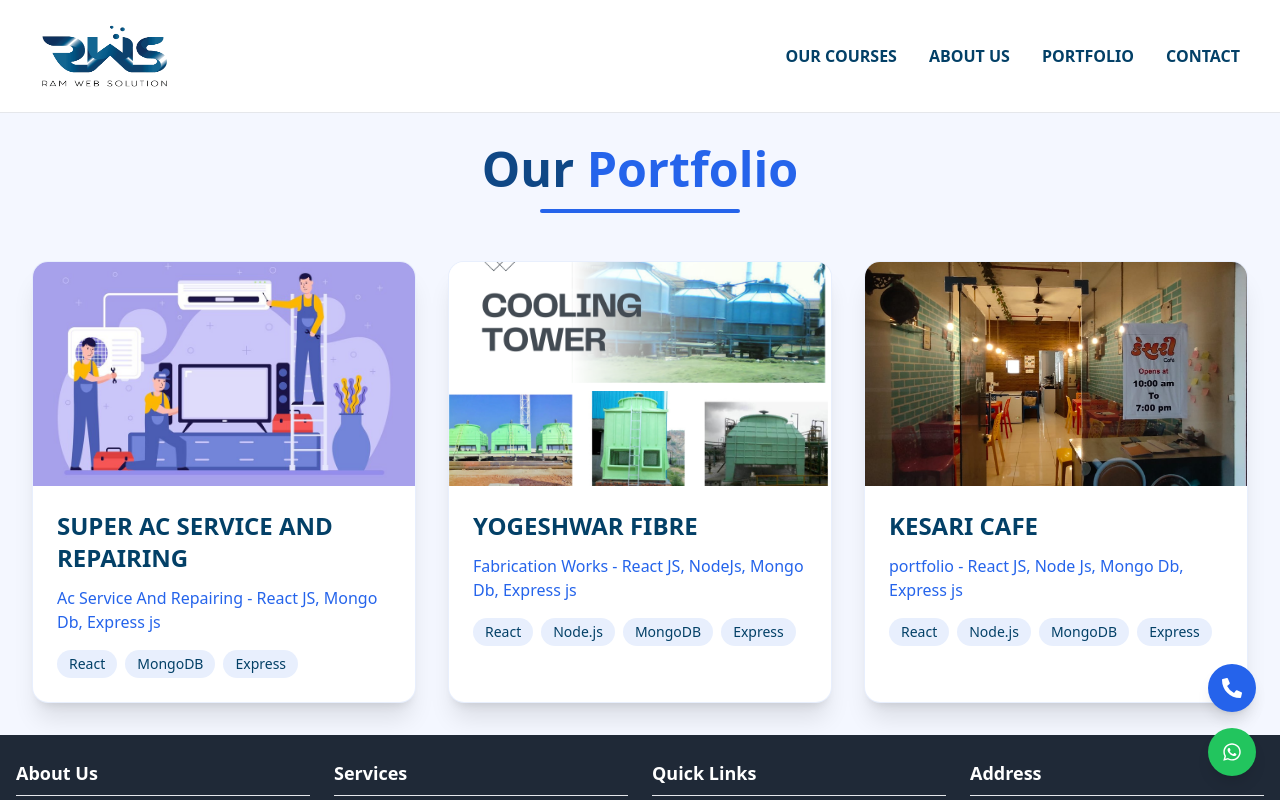
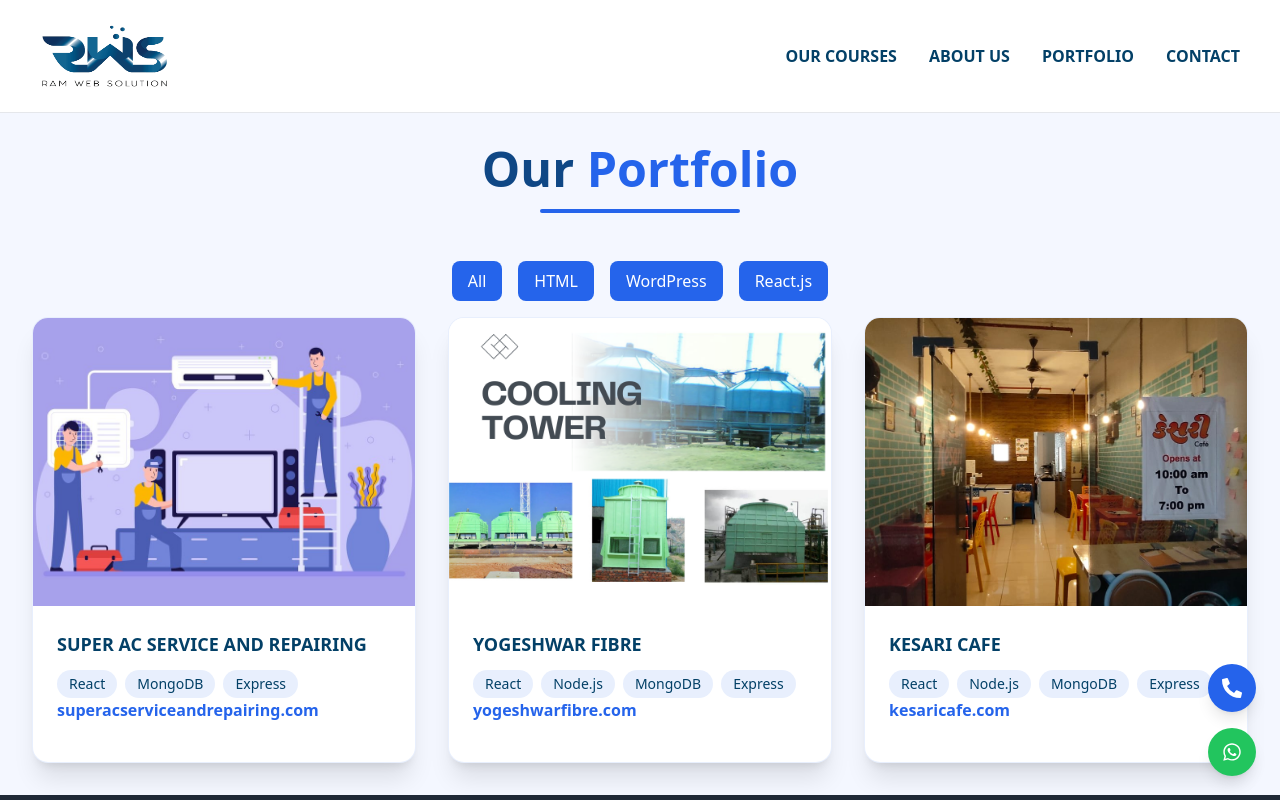
Before and after one commit to Darshanmakwana/ramweb, a React (Vite) app: page /Portfolio in a window 1280 px wide. Shown: the top 800 px of the page. Built offline with nearby package versions, Linux system fonts and the light colour scheme.

Commit message:
make some part responsive

```diff
--- a/src/Pages/Home.jsx
+++ b/src/Pages/Home.jsx
@@ -1,6 +1,6 @@
 import React, { useState, useEffect, useRef } from "react";
 import { motion, useInView } from "framer-motion";
-import { FontAwesomeIcon } from '@fortawesome/react-fontawesome';
+import { FontAwesomeIcon } from "@fortawesome/react-fontawesome";
 import {
   faUsersCog,
   faHeadset,
@@ -11,18 +11,18 @@
   faCogs,
   faLaptopCode,
   faShieldAlt,
-    faRocket
-} from '@fortawesome/free-solid-svg-icons';
-import harsh from '../assets/harsh.jpg'
-import vishva from '../assets/vishva.jpg'
-import yagnik from '../assets/yagnik.jpg'
-import vaibhavi from '../assets/vaibhavi.jpg'
-import nill from '../assets/nill.jpg'
-import mahek from '../assets/mahek.jpg'
-import hiren from '../assets/hiren.jpg'
-import acservice from '../assets/acservice5.jpg'
-import slide from '../assets/slide3.png'
-import kesari from '../assets/kesricafe1.jpg'
+  faRocket,
+} from "@fortawesome/free-solid-svg-icons";
+import harsh from "../assets/harsh.jpg";
+import vishva from "../assets/vishva.jpg";
+import yagnik from "../assets/yagnik.jpg";
+import vaibhavi from "../assets/vaibhavi.jpg";
+import nill from "../assets/nill.jpg";
+import mahek from "../assets/mahek.jpg";
+import hiren from "../assets/hiren.jpg";
+import acservice from "../assets/acservice5.jpg";
+import slide from "../assets/slide3.png";
+import kesari from "../assets/kesricafe1.jpg";
 
 import ServiceCards from "../Components/ServiceCards";
 import HeroSection from "../Components/HeroSection";
@@ -254,7 +254,7 @@
       opacity: 0;
     }
   }
-`}</style>
+`}</style>;
 
 const Home = () => {
   const [currentIndex, setCurrentIndex] = useState(0);
@@ -660,7 +660,9 @@
                               flex items-center space-x-3
                               shadow-2xl hover:shadow-xl"
                 >
-                  <Link to="/about" ><span>Learn More</span></Link>
+                  <Link to="/about">
+                    <span>Learn More</span>
+                  </Link>
                   <FontAwesomeIcon
                     icon={faArrowRight}
                     className="transition-transform group-hover:translate-x-1"
@@ -718,7 +720,8 @@
       </section>
       <section className="flex flex-col items-center py-12 bg-[#034067] relative overflow-hidden px-4">
         <h1 className="text-3xl md:text-5xl font-extrabold mb-3 text-[#2564eb] relative z-10 text-center">
-          <span className="text-white">Our students are completing </span> internship
+          <span className="text-white">Our students are completing </span>{" "}
+          internship
         </h1>
         <div className="h-1 w-24 md:w-96 mb-12 bg-[#2564eb] mx-auto rounded-full relative z-10"></div>
 
@@ -733,14 +736,20 @@
                   transition={{
                     delay: index * 0.1,
                     type: "spring",
-                    stiffness: 300
+                    stiffness: 300,
                   }}
                   className={`flex flex-col items-center transition-all duration-500 ease-in-out
-                    ${index === 0 ? 'opacity-100 scale-100 z-10' :
-                      index === 1 ? 'opacity-75 scale-90 md:-translate-x-4 z-0' :
-                      index === 2 ? 'opacity-50 scale-80 md:-translate-x-8 z-0' :
-                      index === 3 ? 'opacity-25 scale-80 md:-translate-x-8 z-0' :
-                      'opacity-25 scale-70 md:-translate-x-12 z-0'}`}
+                    ${
+                      index === 0
+                        ? "opacity-100 scale-100 z-10"
+                        : index === 1
+                        ? "opacity-75 scale-90 md:-translate-x-4 z-0"
+                        : index === 2
+                        ? "opacity-50 scale-80 md:-translate-x-8 z-0"
+                        : index === 3
+                        ? "opacity-25 scale-80 md:-translate-x-8 z-0"
+                        : "opacity-25 scale-70 md:-translate-x-12 z-0"
+                    }`}
                 >
                   <div className="relative">
                     <img
@@ -750,7 +759,6 @@
                         w-16 h-16 md:w-24 md:h-24 object-cover
                         transform transition-transform hover:scale-110"
                     />
-
                   </div>
                   <p className="mt-2 font-semibold text-white text-center text-xs md:text-sm">
                     {intern.name}
@@ -773,8 +781,19 @@
                 transform transition-all duration-300
                 hover:scale-110 focus:outline-none"
             >
-              <svg xmlns="http://www.w3.org/2000/svg" className="h-6 w-6" fill="none" viewBox="0 0 24 24" stroke="currentColor">
-                <path strokeLinecap="round" strokeLinejoin="round" strokeWidth={2} d="M15 19l-7-7 7-7" />
+              <svg
+                xmlns="http://www.w3.org/2000/svg"
+                className="h-6 w-6"
+                fill="none"
+                viewBox="0 0 24 24"
+                stroke="currentColor"
+              >
+                <path
+                  strokeLinecap="round"
+                  strokeLinejoin="round"
+                  strokeWidth={2}
+                  d="M15 19l-7-7 7-7"
+                />
               </svg>
             </motion.button>
 
@@ -786,8 +805,19 @@
                 transform transition-all duration-300
                 hover:scale-110 focus:outline-none"
             >
-              <svg xmlns="http://www.w3.org/2000/svg" className="h-6 w-6" fill="none" viewBox="0 0 24 24" stroke="currentColor">
-                <path strokeLinecap="round" strokeLinejoin="round" strokeWidth={2} d="M9 5l7 7-7 7" />
+              <svg
+                xmlns="http://www.w3.org/2000/svg"
+                className="h-6 w-6"
+                fill="none"
+                viewBox="0 0 24 24"
+                stroke="currentColor"
+              >
+                <path
+                  strokeLinecap="round"
+                  strokeLinejoin="round"
+                  strokeWidth={2}
+                  d="M9 5l7 7-7 7"
+                />
               </svg>
             </motion.button>
           </div>
@@ -800,7 +830,10 @@
           <div className="h-2 w-2 bg-white/50 rounded-full"></div>
         </div>
       </section>
-      <section ref={ref} className="container mx-auto px-4 py-16 bg-gradient-to-br from-[#f4f7ff] to-[#e6f2ff] overflow-hidden">
+      <section
+        ref={ref}
+        className="container mx-auto px-4 py-16 bg-gradient-to-br from-[#f4f7ff] to-[#e6f2ff] overflow-hidden"
+      >
         <motion.div
           initial={{ opacity: 0, y: 50 }}
           whileInView={{ opacity: 1, y: 0 }}
@@ -823,7 +856,7 @@
             transition={{
               type: "spring",
               stiffness: 100,
-              viewport: { once: true }
+              viewport: { once: true },
             }}
           >
             Comprehensive Development <br />
@@ -835,7 +868,7 @@
             transition={{
               duration: 1,
               ease: "easeInOut",
-              viewport: { once: true }
+              viewport: { once: true },
             }}
             className="h-1 bg-[#2564eb] mx-auto rounded-full"
           />
@@ -851,22 +884,18 @@
               opacity: 1,
               transition: {
                 delayChildren: 0.3,
-                staggerChildren: 0.2
-              }
-            }
+                staggerChildren: 0.2,
+              },
+            },
           }}
           className="grid grid-cols-1 sm:grid-cols-2 md:grid-cols-3 lg:grid-cols-5 gap-6"
         >
           {processSteps.map((step, index) => (
-            <ProcessCard
-              key={step.title}
-              step={step}
-              index={index}
-            />
+            <ProcessCard key={step.title} step={step} index={index} />
           ))}
         </motion.div>
       </section>
-     <TechStackOverview/>
+      <TechStackOverview />
       <section className="p-8 bg-[#f4f7ff]">
         <motion.div
           initial={{ opacity: 0, y: 50 }}
@@ -879,23 +908,23 @@
             className="text-5xl font-bold mb-4 text-[#034067] text-center"
             animate={{
               scale: [1, 1.05, 1],
-                    color: ['#034067', '#2564eb', '#034067']
+              color: ["#034067", "#2564eb", "#034067"],
             }}
             transition={{
               duration: 3,
               repeat: Infinity,
-                    repeatType: 'loop',
-                    ease: 'easeInOut'
+              repeatType: "loop",
+              ease: "easeInOut",
             }}
           >
             Our <span className="text-[#2564eb]">Portfolio</span>
           </motion.h1>
           <motion.div
             initial={{ width: 0 }}
-                animate={{ width: 200 }}  // 32 * 4 = 128px
+            animate={{ width: 200 }} // 32 * 4 = 128px
             transition={{
               duration: 1,
-                    ease: "easeInOut"
+              ease: "easeInOut",
             }}
             className="h-1 bg-[#2564eb]  mx-auto mb-12 rounded-full"
           />
@@ -905,21 +934,27 @@
               {
                 title: "SUPER AC SERVICE AND REPAIRING",
                 image: acservice,
-                        description: "Ac Service And Repairing - React JS,  Mongo Db, Express js",
-                        tech: ["React", "MongoDB", "Express"]
+                link: "superacserviceandrepairing.com",
+                description:
+                  "Ac Service And Repairing - React JS,  Mongo Db, Express js",
+                tech: ["React", "MongoDB", "Express"],
               },
               {
                 title: "YOGESHWAR FIBRE",
                 image: slide,
-                        description: "Fabrication Works - React JS, NodeJs, Mongo Db, Express js",
-                        tech: ["React", "Node.js", "MongoDB", "Express"]
+                link: "yogeshwarfibre.com",
+                description:
+                  "Fabrication Works - React JS, NodeJs, Mongo Db, Express js",
+                tech: ["React", "Node.js", "MongoDB", "Express"],
               },
               {
                 title: "KESARI CAFE",
                 image: kesari,
-                        description: "portfolio - React JS, Node Js, Mongo Db, Express js",
-                        tech: ["React", "Node.js", "MongoDB", "Express"]
-                    }
+                link: "kesaricafe.com",
+                description:
+                  "portfolio - React JS, Node Js, Mongo Db, Express js",
+                tech: ["React", "Node.js", "MongoDB", "Express"],
+              },
             ].map((project, index) => (
               <motion.div
                 key={project.title}
@@ -930,37 +965,27 @@
                   duration: 0.5,
                   delay: index * 0.2,
                   type: "spring",
-                            stiffness: 300
+                  stiffness: 300,
                 }}
                 viewport={{ once: true }}
                 className="bg-white rounded-2xl shadow-xl overflow-hidden
                         border border-[#2564eb]/10
                         transform transition-all duration-300
                         hover:shadow-2xl hover:border-[#2564eb]/30"
+                onClick={() => window.open(`https://${project.link}`, "_blank")}
               >
                 <div className="relative overflow-hidden">
                   <img
                     src={project.image}
                     alt={project.title}
-                    className="w-full h-56 object-cover transition-transform duration-300 group-hover:scale-110"
+                    className="w-full h-96 object-cover transition-transform duration-300 group-hover:scale-110"
                   />
-                  <div
-                    className="absolute inset-0 bg-[#034067]/70
-                                flex items-center justify-center
-                                opacity-0 hover:opacity-100
-                                transition-opacity duration-300"
-                  >
-                    <span className="text-white text-2xl font-bold">
-                      {project.title}
-                    </span>
-                  </div>
                 </div>
 
                 <div className="p-6">
-                  <h2 className="text-2xl font-bold mb-3 text-[#034067]">
+                  <h2 className="text-base font-bold mb-3 text-[#034067]">
                     {project.title}
                   </h2>
-                  <p className="text-[#2564eb] mb-4">{project.description}</p>
                   <div className="flex flex-wrap gap-2">
                     {project.tech.map((tech) => (
                       <span
@@ -972,6 +997,7 @@
                       </span>
                     ))}
                   </div>
+                  <h1 className="text-[#2564eb] mb-4 font-semibold">{project.link}</h1>
                 </div>
               </motion.div>
             ))}
--- a/src/Pages/Portfolio.jsx
+++ b/src/Pages/Portfolio.jsx
@@ -6,7 +6,38 @@
 
 
 
+
 const Portfolio = () => {
+  const [selectedCategory, setSelectedCategory] = React.useState("all");
+
+  const projects = [
+    {
+      title: "SUPER AC SERVICE AND REPAIRING",
+      image: acservice,
+      link: "superacserviceandrepairing.com",
+      category: "html",
+      tech: ["React", "MongoDB", "Express"],
+    },
+    {
+      title: "YOGESHWAR FIBRE",
+      image: slide,
+      link: "yogeshwarfibre.com",
+      category: "wordpress",
+      tech: ["React", "Node.js", "MongoDB", "Express"],
+    },
+    {
+      title: "KESARI CAFE",
+      image: kesari,
+      link: "kesaricafe.com",
+      category: "react.js",
+      tech: ["React", "Node.js", "MongoDB", "Express"],
+    },
+  ];
+
+  const filteredProjects = selectedCategory === "all"
+    ? projects
+    : projects.filter(project => project.category === selectedCategory);
+
   return (
     <section className="p-8 bg-[#f4f7ff]">
     <motion.div
@@ -20,48 +51,56 @@
         className="text-5xl font-bold mb-4 text-[#034067] text-center"
         animate={{
           scale: [1, 1.05, 1],
-                color: ['#034067', '#2564eb', '#034067']
+          color: ["#034067", "#2564eb", "#034067"],
         }}
         transition={{
           duration: 3,
           repeat: Infinity,
-                repeatType: 'loop',
-                ease: 'easeInOut'
+          repeatType: "loop",
+          ease: "easeInOut",
         }}
       >
         Our <span className="text-[#2564eb]">Portfolio</span>
       </motion.h1>
       <motion.div
         initial={{ width: 0 }}
-            animate={{ width: 200 }}  // 32 * 4 = 128px
+        animate={{ width: 200 }} // 32 * 4 = 128px
         transition={{
           duration: 1,
-                ease: "easeInOut"
+          ease: "easeInOut",
         }}
         className="h-1 bg-[#2564eb]  mx-auto mb-12 rounded-full"
       />
 
-        <div className="grid grid-cols-1 md:grid-cols-3 gap-8">
-            {[
-                {
-                    title: "SUPER AC SERVICE AND REPAIRING",
-                    image: acservice,
-                    description: "Ac Service And Repairing - React JS,  Mongo Db, Express js",
-                    tech: ["React", "MongoDB", "Express"]
-                },
-                {
-                    title: "YOGESHWAR FIBRE",
-                    image: slide,
-                    description: "Fabrication Works - React JS, NodeJs, Mongo Db, Express js",
-                    tech: ["React", "Node.js", "MongoDB", "Express"]
-                },
-                {
-                    title: "KESARI CAFE",
-                    image: kesari,
-                    description: "portfolio - React JS, Node Js, Mongo Db, Express js",
-                    tech: ["React", "Node.js", "MongoDB", "Express"]
-                }
-            ].map((project, index) => (
+      <div className="mb-4 flex justify-center space-x-4 flex-wrap">
+        <button
+          onClick={() => setSelectedCategory("all")}
+          className="px-4 py-2 bg-[#2564eb] text-white rounded-lg hover:bg-[#034067] transition duration-300"
+        >
+          All
+        </button>
+        <button
+          onClick={() => setSelectedCategory("html")}
+          className="px-4 py-2 bg-[#2564eb] text-white rounded-lg hover:bg-[#034067] transition duration-300"
+        >
+          HTML
+        </button>
+        <button
+          onClick={() => setSelectedCategory("wordpress")}
+          className="px-4 py-2 bg-[#2564eb] text-white rounded-lg hover:bg-[#034067] transition duration-300"
+        >
+          WordPress
+        </button>
+        <button
+          onClick={() => setSelectedCategory("react.js")}
+          className="px-4 py-2 bg-[#2564eb] text-white rounded-lg hover:bg-[#034067] transition duration-300"
+        >
+          React.js
+        </button>
+      </div>
+
+      <div className="grid grid-cols-1 sm:grid-cols-2 md:grid-cols-3 gap-8">
+        {filteredProjects.map((project, index) => (
           <motion.div
             key={project.title}
             initial={{ opacity: 0, scale: 0.9 }}
@@ -71,37 +110,27 @@
               duration: 0.5,
               delay: index * 0.2,
               type: "spring",
-                        stiffness: 300
+              stiffness: 300,
             }}
             viewport={{ once: true }}
             className="bg-white rounded-2xl shadow-xl overflow-hidden
                       border border-[#2564eb]/10
                       transform transition-all duration-300
                       hover:shadow-2xl hover:border-[#2564eb]/30"
+            onClick={() => window.open(`https://${project.link}`, "_blank")}
           >
             <div className="relative overflow-hidden">
               <img
                 src={project.image}
                 alt={project.title}
-                className="w-full h-56 object-cover transition-transform duration-300 group-hover:scale-110"
+                className="w-full h-60 sm:h-72 object-cover transition-transform duration-300 group-hover:scale-110"
               />
-              <div
-                className="absolute inset-0 bg-[#034067]/70
-                            flex items-center justify-center
-                            opacity-0 hover:opacity-100
-                            transition-opacity duration-300"
-              >
-                <span className="text-white text-2xl font-bold">
-                  {project.title}
-                </span>
-              </div>
             </div>
 
             <div className="p-6">
-              <h2 className="text-2xl font-bold mb-3 text-[#034067]">
+              <h2 className="text-lg font-bold mb-3 text-[#034067]">
                 {project.title}
               </h2>
-              <p className="text-[#2564eb] mb-4">{project.description}</p>
               <div className="flex flex-wrap gap-2">
                 {project.tech.map((tech) => (
                   <span
@@ -113,6 +142,7 @@
                   </span>
                 ))}
               </div>
+              <h1 className="text-[#2564eb] mb-4 font-semibold">{project.link}</h1>
             </div>
           </motion.div>
         ))}
```
Lines whose indentation alone changed are shown as unchanged.
